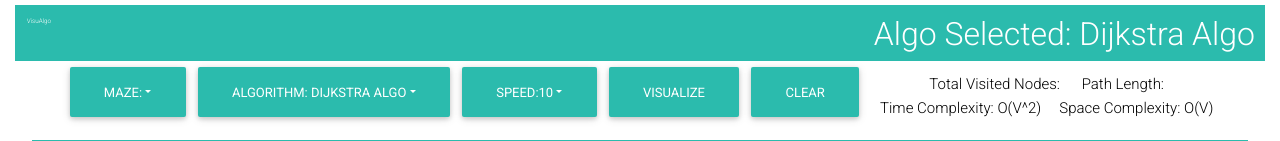
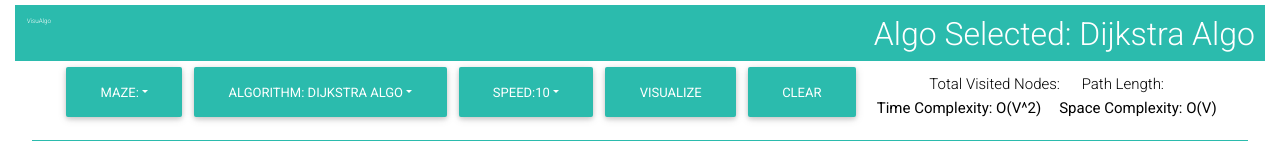
Before and after one commit to aditigarg-28/PathFinderVisualizer, a React (Create React App) app: page / in a window 1280 px wide. Shown: the top 141 px of the page. Built offline with nearby package versions, Linux system fonts and the light colour scheme.

Commit message:
Update Complexity.jsx

```diff
--- a/src/PathfindingVisualizer/Complexity.jsx
+++ b/src/PathfindingVisualizer/Complexity.jsx
@@ -17,8 +17,8 @@ export default class Complexity extends Component {
            }
             return(
                 <div>
-                <span className="info">Time Complexity: {timeComplexity}</span>
-                <span className="info">Space Complexity: {spaceComplexity}</span>
+                <span className="info"><b>Time Complexity: {timeComplexity}</b></span>
+                <span className="info"><b>Space Complexity: {spaceComplexity}</b></span>
                 </div>
             );
 }
```
